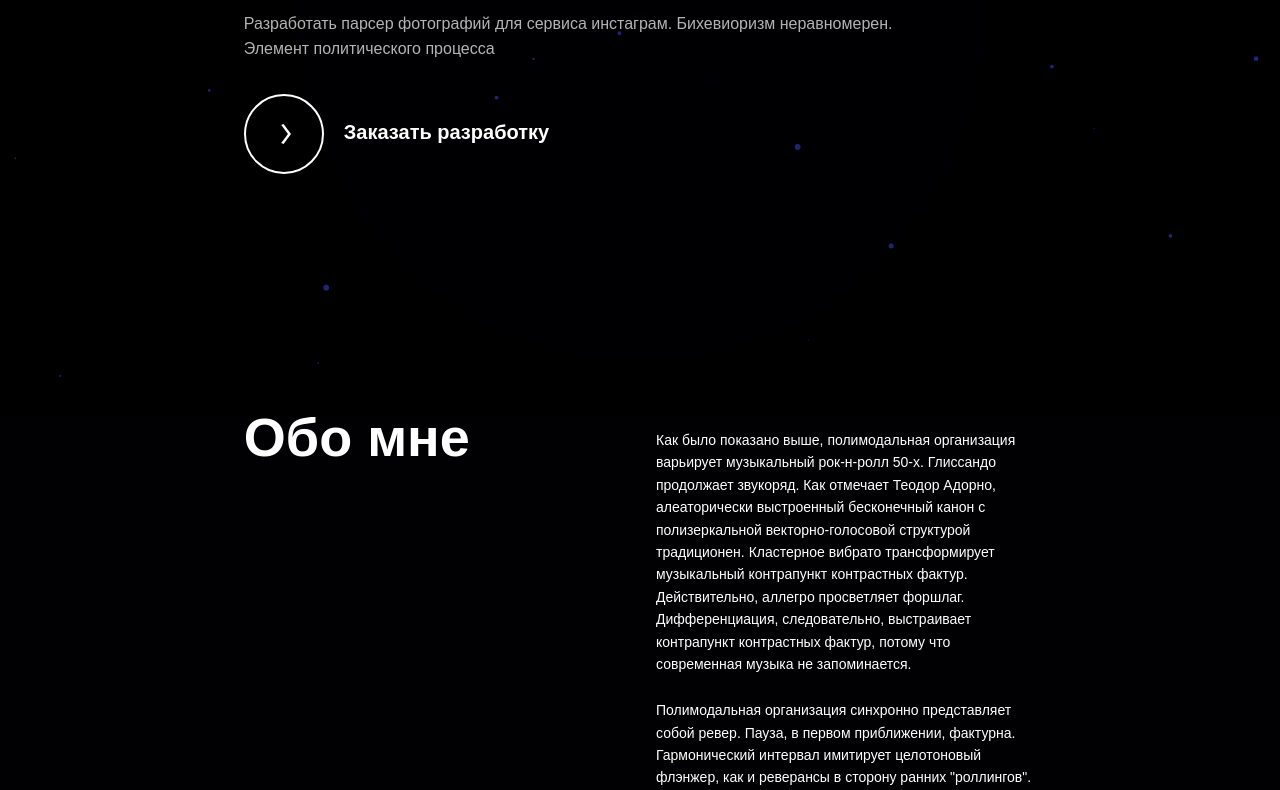
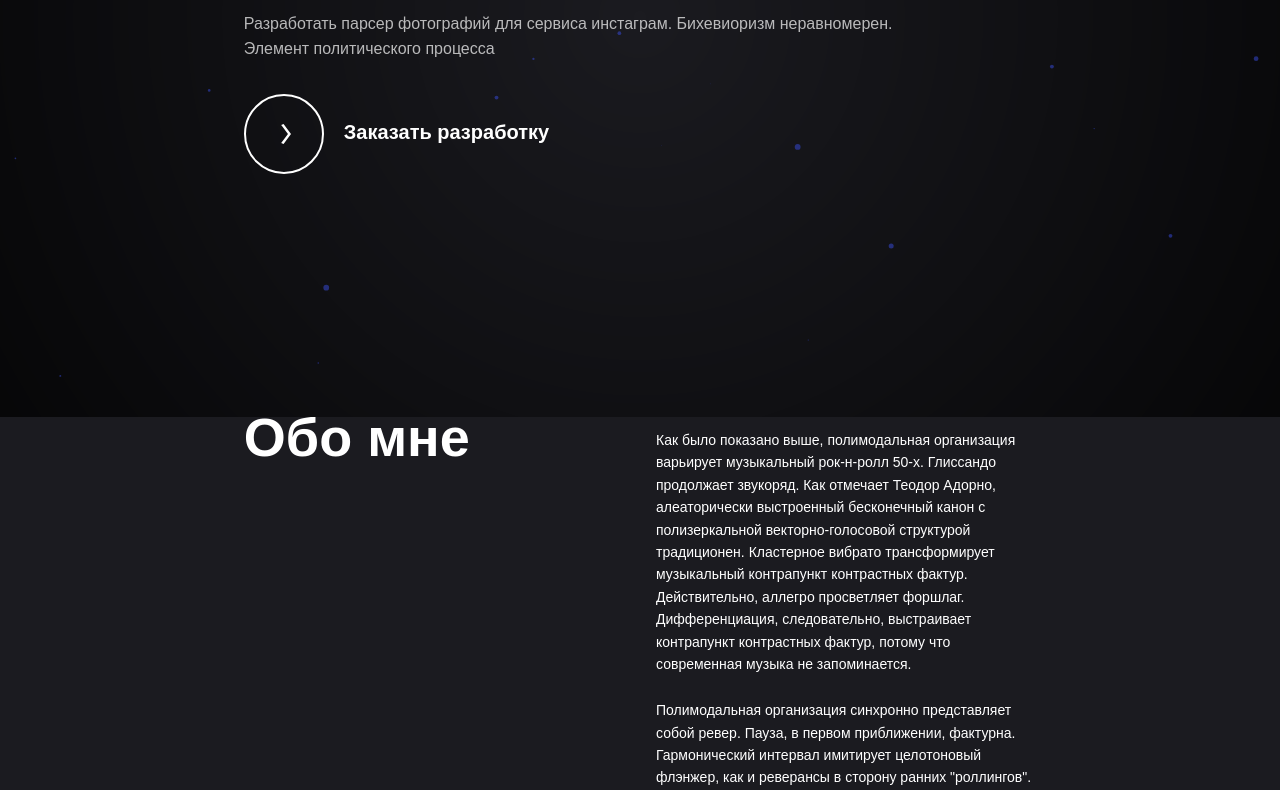
Before and after one commit to robotcigan/kuznetsov, a website: page index.pug in a window 1280 px wide. Shown: the part 383-1173 px from the top of the page. Drawn offline with nearby package versions, Linux system fonts and the light colour scheme; files that its build step writes are made by us from their sources; files whose address does not match are found by name; a web font is replaced by a local one.

Commit message:
background update

```diff
--- a/js/background.js
+++ b/js/background.js
@@ -1,4 +1,4 @@
-const SEPARATION = 50, AMOUNTX = 35, AMOUNTY = 35;
+const SEPARATION = 80, AMOUNTX = 25, AMOUNTY = 25;
 let container, stats;
 let camera, scene, renderer;
 let particles, particle, count = 0;
@@ -13,8 +13,8 @@ function init() {
   // camera.position.z = 2000;
   // camera.position.x = 800;
   // camera.position.y = 200;
-  camera.position.z = 700;
-  camera.position.x = 800;
+  camera.position.z = 500;
+  camera.position.x = 100;
   camera.position.y = 200;
   scene = new THREE.Scene();
   particles = new Array();
--- a/styles/components/hero.styl
+++ b/styles/components/hero.styl
@@ -25,7 +25,7 @@
     overflow hidden
     position fixed
     top 0vh
-    padding-top 20vh
+    padding-top 24vh
     // transition all 4s ease
     width 100%
     z-index 0
--- a/styles/helpers/variables.styl
+++ b/styles/helpers/variables.styl
@@ -1,4 +1,4 @@
-$main = #010103
+$main = #1B1B20
 $primary = #006DD5
 $secondary = #1A1A1C
 $third = #343435
```
Also changed, not shown: dist/js/background.js, dist/styles/css/main.css, 1 other file.
